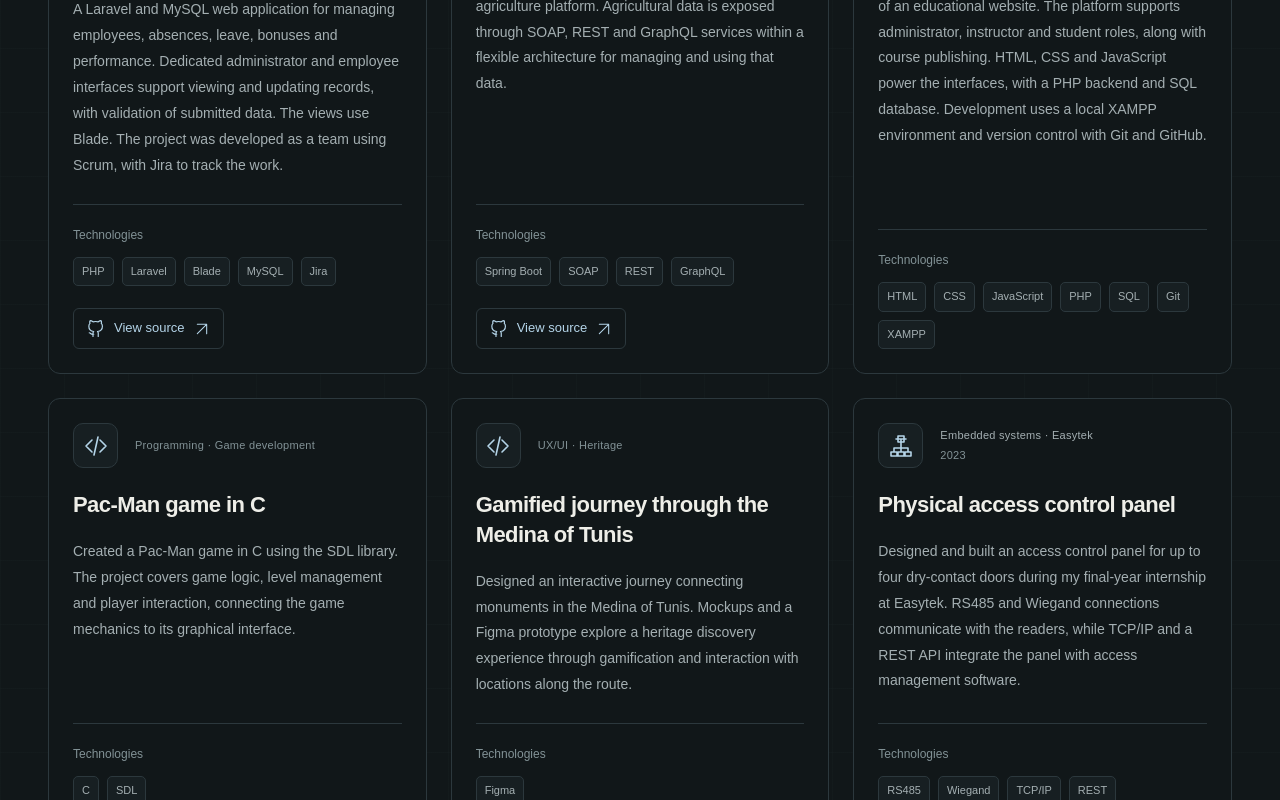
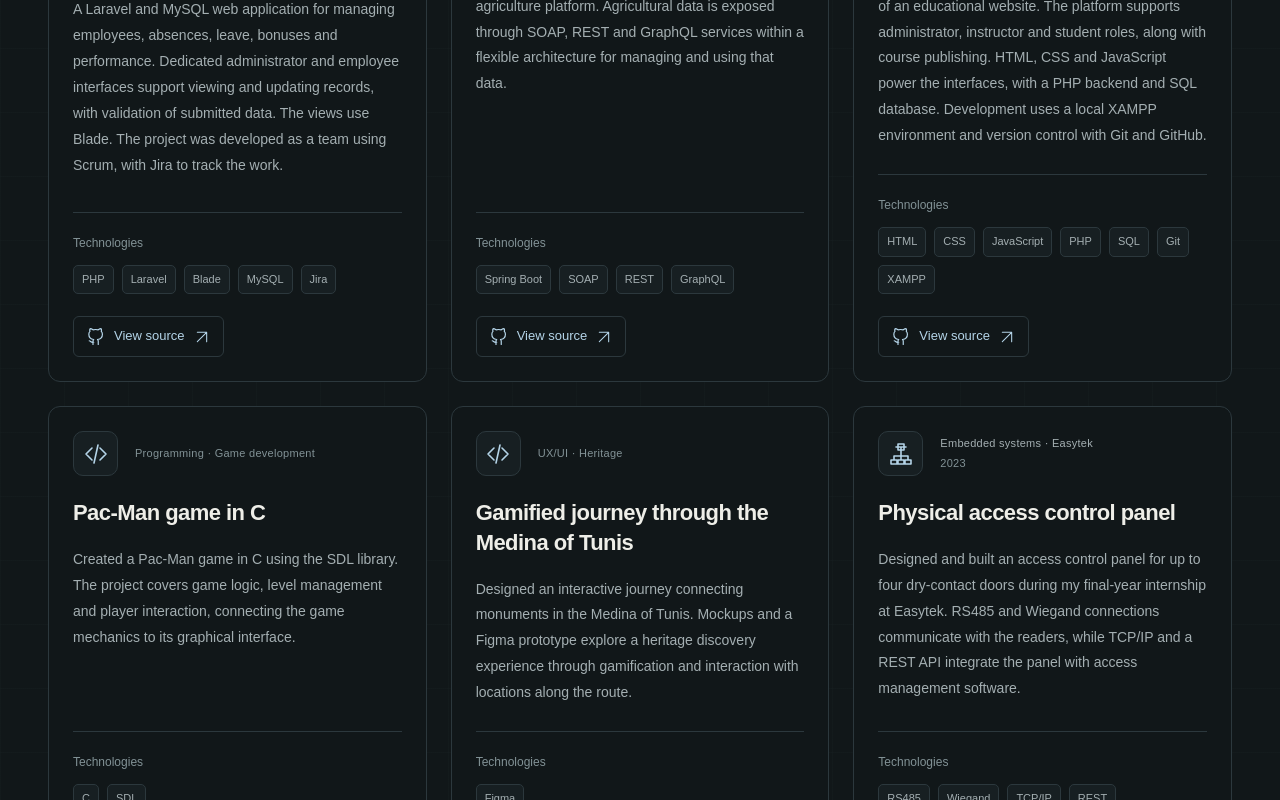
Before and after one commit to habibdrira/habibdrira.github.io, a Next.js app: page /en/projects/ in a window 1280 px wide. Shown: the part 2000-2800 px from the top of the page. Built offline with nearby package versions, Linux system fonts and the light colour scheme.

Commit message:
feat: add Contest Platform and Arabic Chatbot at the end of projects

```diff
--- a/src/data/content.ts
+++ b/src/data/content.ts
@@ -329,6 +329,7 @@ export const contentData: Record<Locale, LocaleContent> = {
           }
         ],
         "visual": "containers",
+        "repository": "https://github.com/habibdrira/E-learning-plateforme",
         "featured": false,
         "order": 9
       },
@@ -394,6 +395,47 @@ export const contentData: Record<Locale, LocaleContent> = {
         "repository": "https://github.com/habibdrira/Panneau-de-controle-dacces",
         "featured": false,
         "order": 12
+      },
+      {
+        "id": "project-site-concours-springboot-angular",
+        "slug": "site-concours-springboot-angular",
+        "title": "Plateforme de gestion de concours",
+        "category": "Full Stack · Spring Boot & Angular",
+        "year": "2023",
+        "description": "Application web complète dédiée à l’organisation et à la gestion de concours. Architecture découplée associant un backend en Java Spring Boot exposant des API REST, une base de données relationnelle MySQL, et une interface utilisateur moderne développée avec Angular.",
+        "technologies": [
+          { "name": "Java" },
+          { "name": "Spring Boot" },
+          { "name": "Angular" },
+          { "name": "TypeScript" },
+          { "name": "MySQL" },
+          { "name": "REST" },
+          { "name": "Git" }
+        ],
+        "visual": "containers",
+        "repository": "https://github.com/habibdrira/Site-Concours-Springboot-Angular",
+        "featured": false,
+        "order": 13
+      },
+      {
+        "id": "project-chatbot-arabe",
+        "slug": "chatbot-arabe",
+        "title": "Chatbot intelligent en langue arabe",
+        "category": "Intelligence Artificielle · NLP",
+        "year": "2023",
+        "description": "Conception et entraînement d’un agent conversationnel en langue arabe basé sur le traitement automatique du langage naturel (NLP). Le modèle s'appuie sur Python, NLTK pour le prétraitement linguistique, Keras et TensorFlow pour l'entraînement d'un réseau neuronal de classification d'intentions, intégré à une interface graphique interactive.",
+        "technologies": [
+          { "name": "Python" },
+          { "name": "TensorFlow" },
+          { "name": "Keras" },
+          { "name": "NLTK" },
+          { "name": "NLP" },
+          { "name": "Git" }
+        ],
+        "visual": "pipeline",
+        "repository": "https://github.com/habibdrira/Chatbot-en-arabe",
+        "featured": false,
+        "order": 14
       }
     ],
     "skills": [
@@ -1186,6 +1228,7 @@ export const contentData: Record<Locale, LocaleContent> = {
           }
         ],
         "visual": "containers",
+        "repository": "https://github.com/habibdrira/E-learning-plateforme",
         "featured": false,
         "order": 9
       },
@@ -1251,6 +1294,47 @@ export const contentData: Record<Locale, LocaleContent> = {
         "repository": "https://github.com/habibdrira/Panneau-de-controle-dacces",
         "featured": false,
         "order": 12
+      },
+      {
+        "id": "project-site-concours-springboot-angular",
+        "slug": "site-concours-springboot-angular",
+        "title": "Examination & Contest Management Platform",
+        "category": "Full Stack · Spring Boot & Angular",
+        "year": "2023",
+        "description": "Full-stack web application dedicated to organizing and managing competitive examinations. Built with a decoupled architecture featuring a robust Java Spring Boot backend exposing REST APIs, a MySQL relational database, and a dynamic frontend built with Angular.",
+        "technologies": [
+          { "name": "Java" },
+          { "name": "Spring Boot" },
+          { "name": "Angular" },
+          { "name": "TypeScript" },
+          { "name": "MySQL" },
+          { "name": "REST" },
+          { "name": "Git" }
+        ],
+        "visual": "containers",
+        "repository": "https://github.com/habibdrira/Site-Concours-Springboot-Angular",
+        "featured": false,
+        "order": 13
+      },
+      {
+        "id": "project-chatbot-arabe",
+        "slug": "chatbot-arabe",
+        "title": "Arabic Intelligent Chatbot",
+        "category": "Artificial Intelligence · NLP",
+        "year": "2023",
+        "description": "Design and training of an intelligent conversational chatbot in Arabic based on Natural Language Processing (NLP). The model leverages Python, NLTK for linguistic preprocessing, Keras and TensorFlow for intent classification neural network training, integrated with an interactive graphical interface.",
+        "technologies": [
+          { "name": "Python" },
+          { "name": "TensorFlow" },
+          { "name": "Keras" },
+          { "name": "NLTK" },
+          { "name": "NLP" },
+          { "name": "Git" }
+        ],
+        "visual": "pipeline",
+        "repository": "https://github.com/habibdrira/Chatbot-en-arabe",
+        "featured": false,
+        "order": 14
       }
     ],
     "skills": [
```
